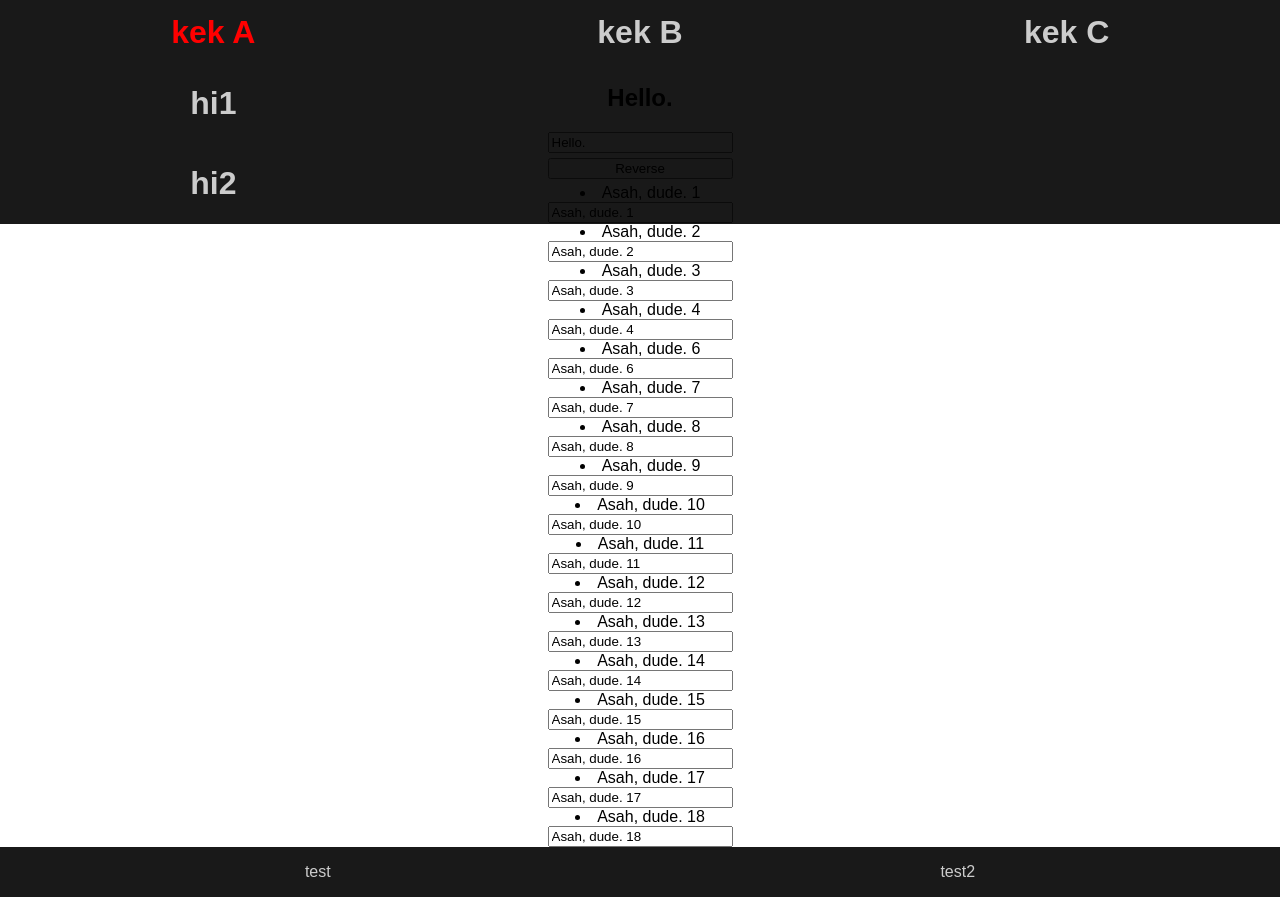
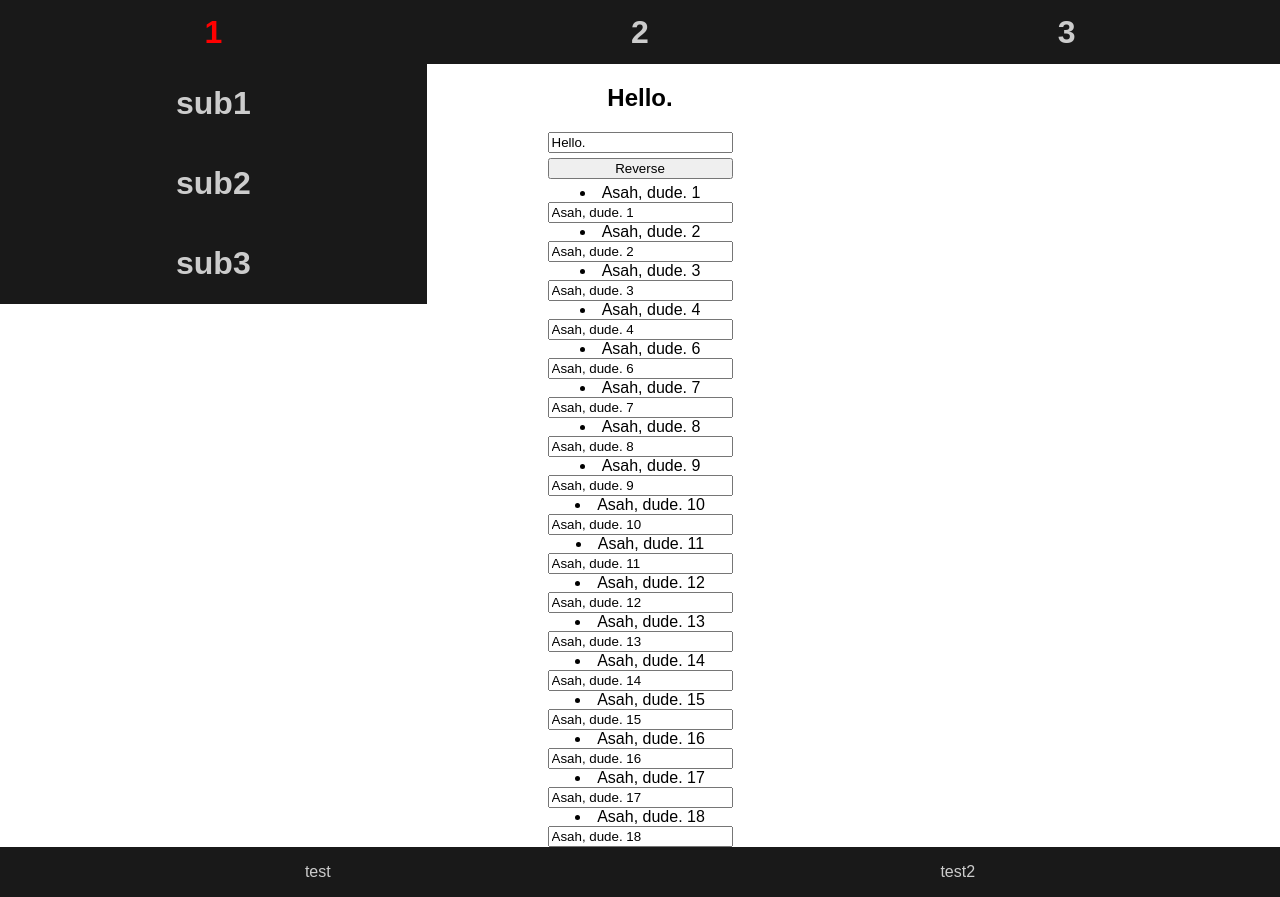
Before and after one commit to Meegul/basic-vuejs-website, a website: page index.html in a window 1280 px wide. Drawn offline with Linux system fonts and the light colour scheme.

```diff
--- a/css/main.css
+++ b/css/main.css
@@ -69,11 +69,11 @@
     transition: all .2s ease-in-out;
 }
 
-.titlebar.scrolled {
+.titlebar.scrolled .button {
     background-color: rgba(0, 0, 0, 0.7);
 }
 
-.titlebar.not-scrolled {
+.titlebar.not-scrolled .button {
     background-color: rgba(0, 0, 0, 0.9);
 }
 
--- a/index.html
+++ b/index.html
@@ -4,7 +4,7 @@
 </head>
 <body>
     <div class="wrapper" id="app">
-        <title-bar></title-bar>
+        <title-bar :initial-menu-items="titleList"></title-bar>
         <app-content :initial-demo-text="demoText" :initial-text-list="textList"></app-content>
         <app-footer></app-footer>
     </div>
--- a/js/main.js
+++ b/js/main.js
@@ -37,15 +37,21 @@
 `;
 
 Vue.component("title-bar", {
+    props: {
+        initialMenuItems: {
+            type: Array,
+            default: [
+                { text: "kek A", active: false, subMenu: [{ text: "hi1" }, { text: "hi2" }] },
+                { text: "kek B", active: false, subMenu: [{ text: "hi1" }, { text: "hi2" }] },
+                { text: "kek C", active: false, subMenu: [{ text: "hi1" }, { text: "hi2" }] }
+            ],
+        },
+    },
     template: titleTemplate,
     data: function() {
         return {
             scrolled: false,
-            menuItems: [
-                { text: "kek A", active: false, subMenu: [{ text: "hi1" }, { text: "hi2" }] },
-                { text: "kek B", active: false, subMenu: [{ text: "hi1" }, { text: "hi2" }] },
-                { text: "kek C", active: false, subMenu: [{ text: "hi1" }, { text: "hi2" }] }
-            ],
+            menuItems: this.initialMenuItems,
         };
     },
     methods: {
@@ -113,6 +119,23 @@
 const app = new Vue({
     el: "#app",
     data: {
+        titleList: [
+            { text: "1", active: false, subMenu: [
+                { text: "sub1" },
+                { text: "sub2" },
+                { text: "sub3" }
+            ]},
+            { text: "2", active: false, subMenu: [
+                { text: "sub4" },
+                { text: "sub5" },
+                { text: "sub6" }
+            ]},
+            { text: "3", active: false, subMenu: [
+                { text: "sub7" },
+                { text: "sub8" },
+                { text: "sub9" }
+            ]},
+        ],
         textList: [
             { text: "Asah, dude. 1" },
             { text: "Asah, dude. 2" },
```
